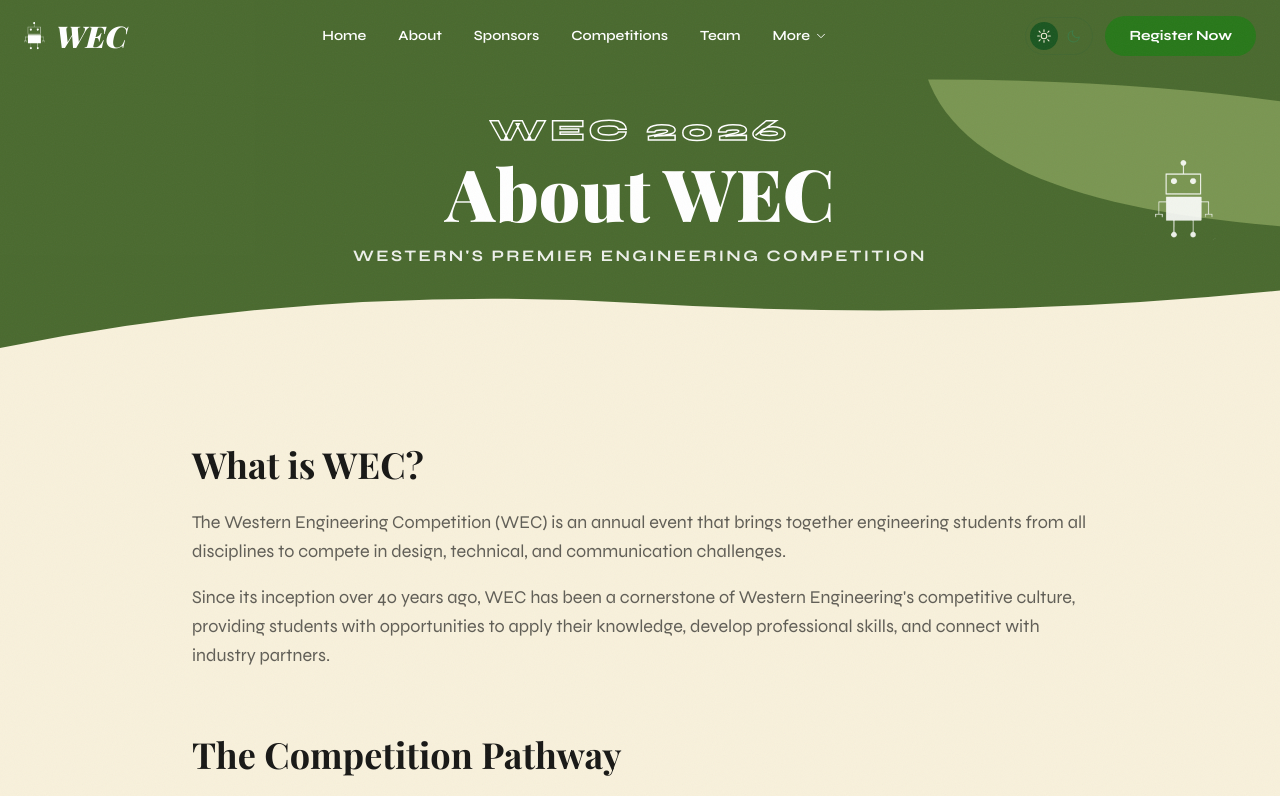
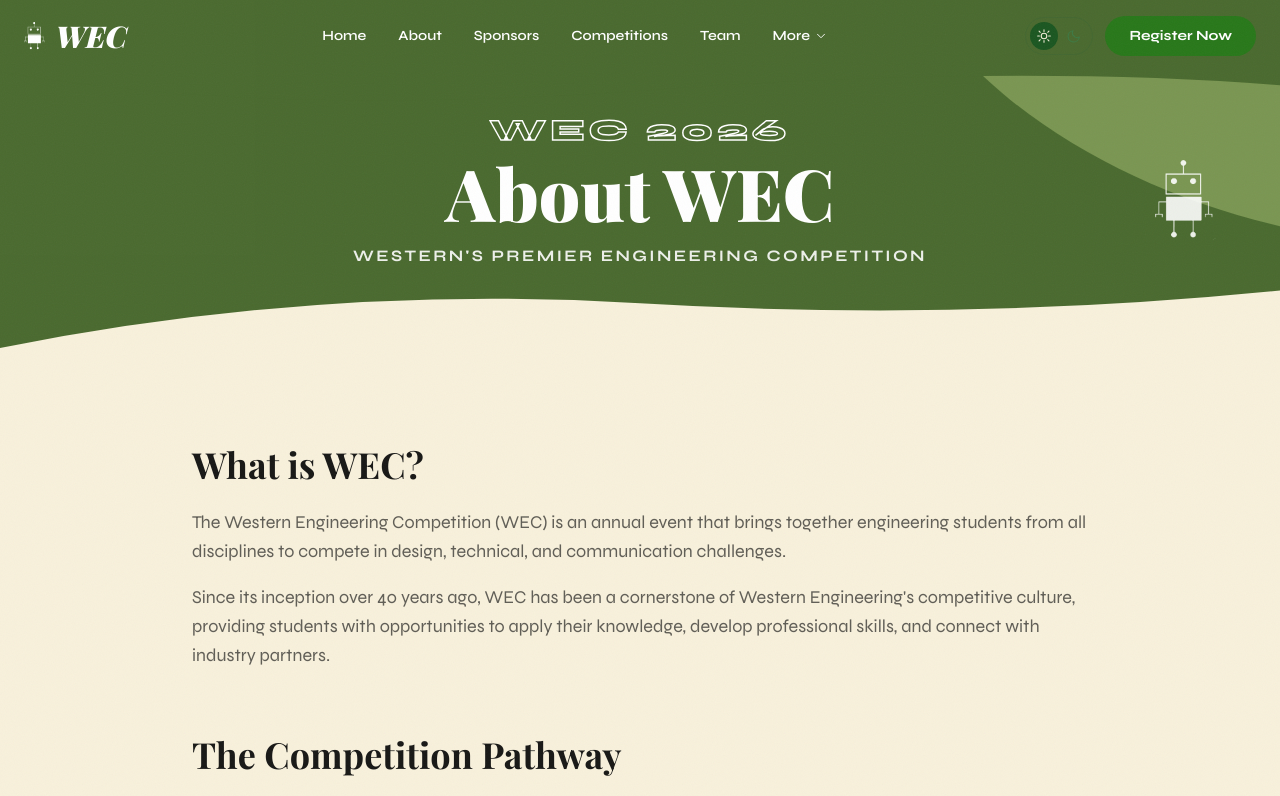
Before and after one commit to Anomaly-E-E/WEC, a React (Vite) app: page /about in a window 1280 px wide. Shown: the top 796 px of the page. Built offline with nearby package versions, Linux system fonts and the light colour scheme; a web font is replaced by a local one.

Commit message:
Reduce swoosh curve bulge and flatten nav wave to stop it notching the swoosh corner

```diff
--- a/src/components/ForestHero.tsx
+++ b/src/components/ForestHero.tsx
@@ -21,7 +21,7 @@ export default function ForestHero({ title, subtitle, children, size = 'normal'
         xmlns="http://www.w3.org/2000/svg"
       >
         <path
-          d="M58 0 H100 V65 C75 60, 55 45, 58 0 Z"
+          d="M58 0 H100 V65 C82 55, 65 30, 58 0 Z"
           fill="rgb(var(--banner-sage))"
         />
       </svg>
--- a/src/components/Nav.tsx
+++ b/src/components/Nav.tsx
@@ -46,7 +46,7 @@ export default function Nav() {
           {location.pathname === '/' && (
             <path d="M0 0 Q300 92 700 36 T1200 60 L1200 0 Z" fill="rgb(var(--banner-sage))" opacity="0.7" />
           )}
-          <path d="M0 0 Q250 68 600 28 T1200 44 L1200 0 Z" fill="rgb(var(--banner-solid))" />
+          <path d="M0 0 Q250 68 600 28 T1200 20 L1200 0 Z" fill="rgb(var(--banner-solid))" />
         </svg>
 
         <div className="max-w-7xl mx-auto px-6 py-4 flex items-center justify-between">
```
